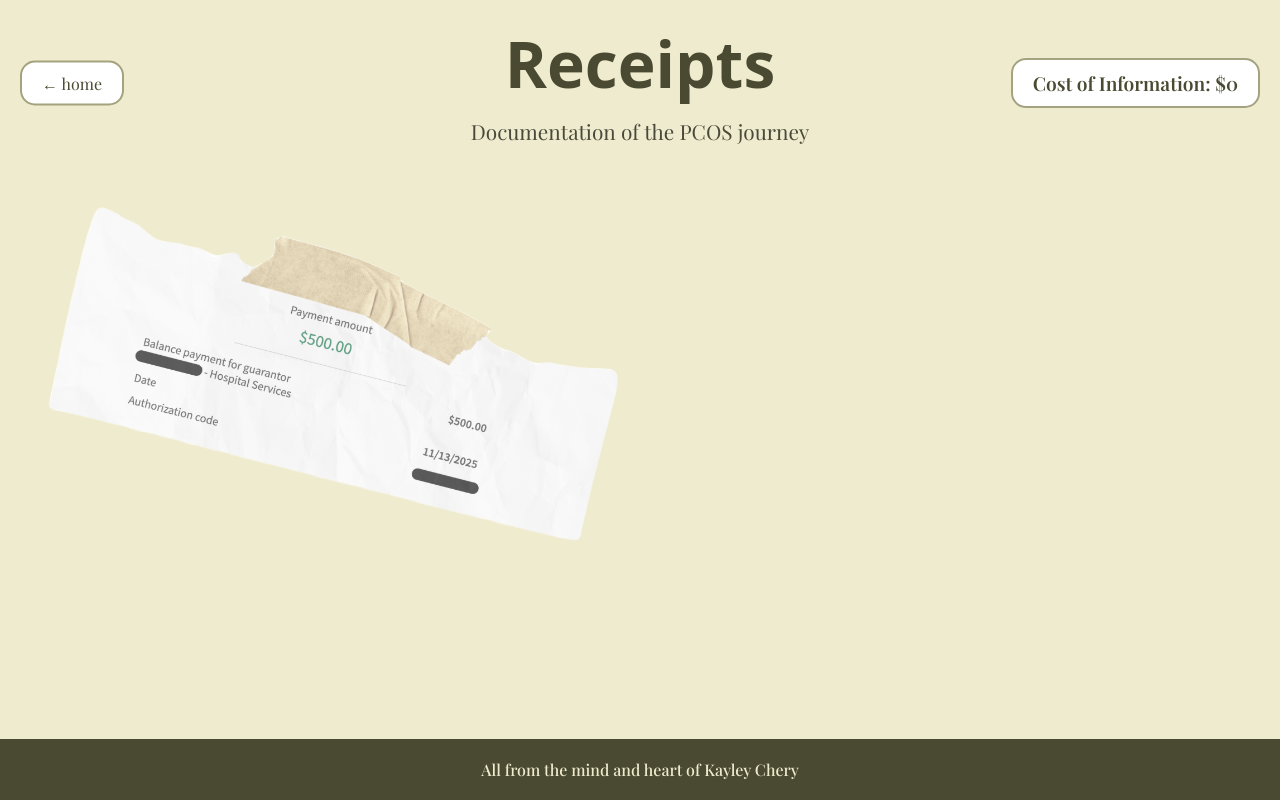
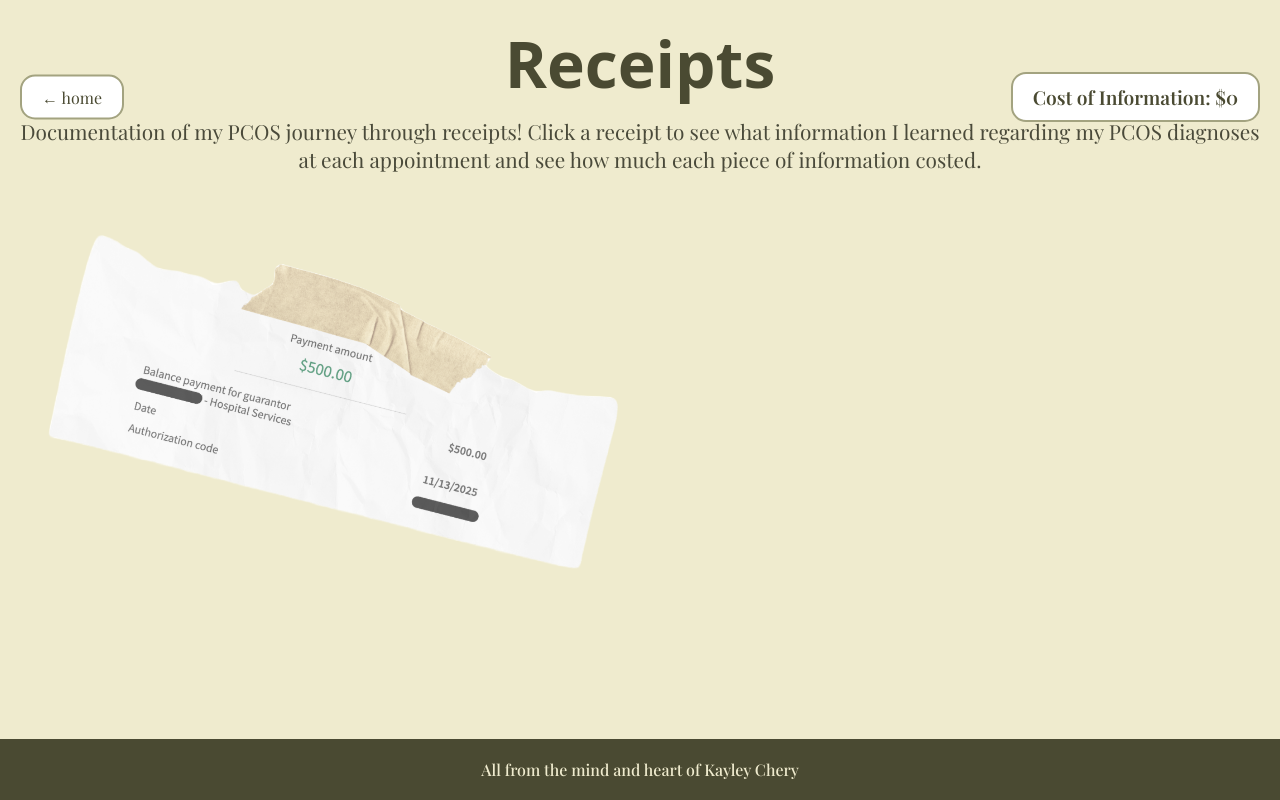
Before and after one commit to kay-134/personal-projects, a plain HTML site: page docs/receipts.html in a window 1280 px wide. Drawn offline with nearby package versions, Linux system fonts and the light colour scheme; a web font is replaced by a local one.

Commit message:
editing header for receipts

```diff
--- a/docs/receipts.html
+++ b/docs/receipts.html
@@ -670,7 +670,7 @@
 
         <h1>Receipts</h1>
 
-        <h3>Documentation of the PCOS journey</h3>
+        <h3>Documentation of my PCOS journey through receipts! Click a receipt to see what information I learned regarding my PCOS diagnoses at each appointment and see how much each piece of information costed.</h3>
 
     </header>
 
@@ -721,7 +721,7 @@
         // Images are sorted chronologically by date taken
 
         const galleryData = [
-
+            //Add more receipts here!
             {
 
                 id: 1,
```
